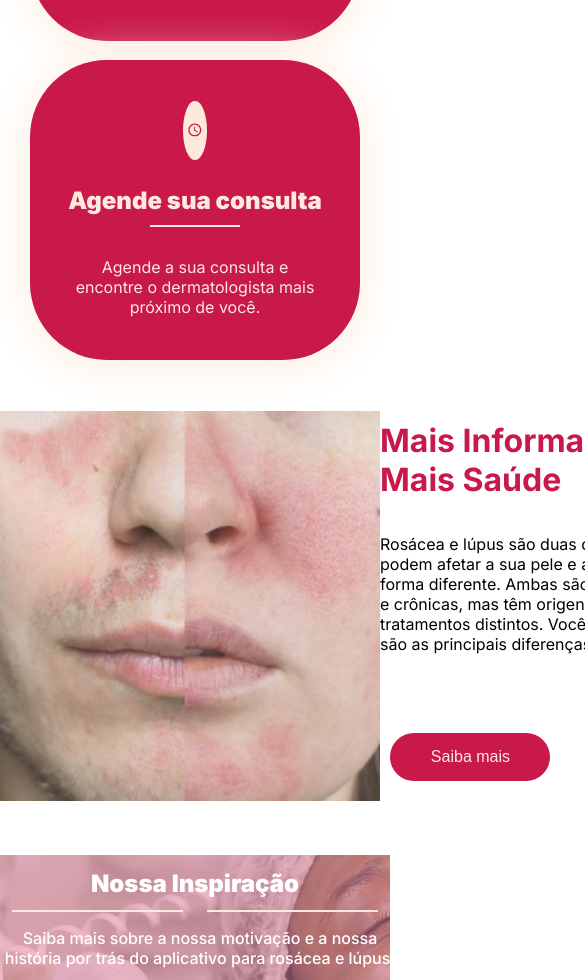
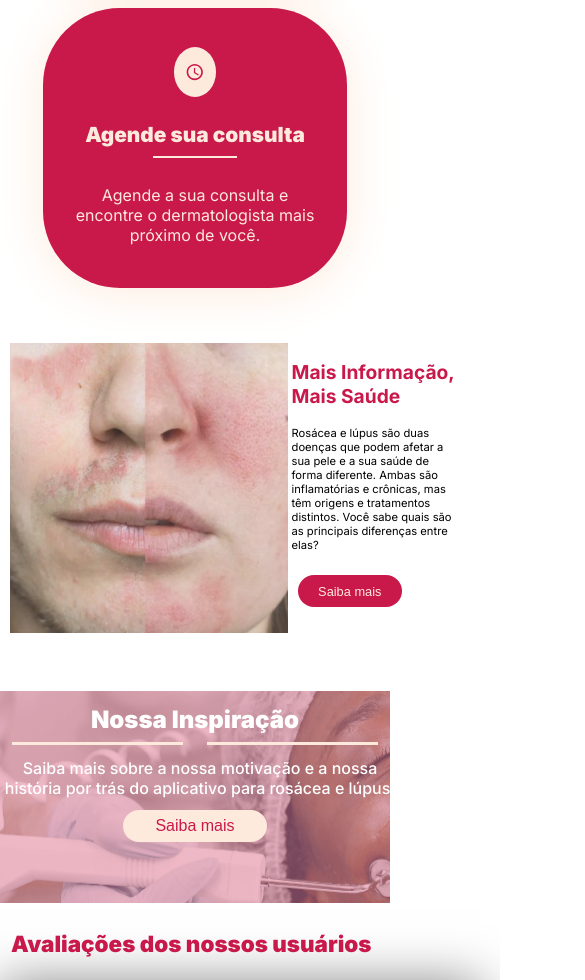
Before and after one commit to Rennan-Ferreira/dermAid-global, a Next.js app: page / in a window 390 px wide. Shown: the part 1020-2000 px from the top of the page, 585 px wide, since content can reach past the window. Built offline with nearby package versions, Linux system fonts and the light colour scheme.

Commit message:
home responsive até 490px

```diff
--- a/src/styles/home.module.css
+++ b/src/styles/home.module.css
@@ -590,9 +590,8 @@
 
 
     .circulo{
-        margin: 10% auto 0 auto;
-        width: 6vw;
-        height: 7vh;
+        width: 8vw;
+        height: 6vh;
         border-radius: 50%;
     }
 
@@ -638,59 +637,47 @@
     }
 
     .sublinhado2{
-        margin: 3% 3% 0 3%;
+        margin: 2% 3% 0 3%;
         width: 12rem;
         height: 0.1775rem;
     }
 
     .sectionInspiracao p{
         font-size: 1rem;
-        margin-top: 4%;
+        margin-top: 3.5%;
     }
 
     .sectionInspiracao button{
-        width: 15.625rem;
-        height: 3.125rem;
-        font-size: 1.5rem;
-        margin-top: 4.5%;
+        width: 9rem;
+        height: 2rem;
+        font-size: 1rem;
+        margin-top: 3%;
     }
 
     .sectionAvaliacoes{
-        margin-top: 8%;
+        margin-top: 7%;
     }
 
     .sectionAvaliacoes h2{
         margin: auto;
-        width: 41.125rem;
-        color: #C9184A;
-        font-family: Rounded Mplus 1c;
-        font-size: 2.5rem;                                      /* font para importar */
-        font-style: normal;
-        font-weight: 900;
-        line-height: normal;
+        width: 32.4rem;
+        font-size: 2rem;
     }
 
     .blocoAvaliacao{
-        width: 62.5rem;
+        width: 40rem;
         height: 21.875rem;
         margin: 6% auto 0 auto;
-        padding: 2.5% 4%;
-        background: #FFF;
-        box-shadow: 0px 4px 50px 0px rgba(0, 0, 0, 0.50);
+        padding: 4% 4%;
     }
 
     .conteudoAvaliacoes p{
-        width: 55.4375rem;
-        color: #C9184A;
-        font-family: Rounded Mplus 1c;
-        font-size: 1.5rem;                                  /* font para importar */
-        font-style: normal;
-        font-weight: 400;
-        line-height: normal;
+        width: 37rem;
+        font-size: 1.2rem;
     }
 
     .perfilAvaliador{
-        margin-top: 5%;
+        margin-top: 7%;
         display: flex;
     }
 
@@ -699,63 +686,230 @@
     }
 
     .infoAvaliador h6{
-        color: #000;
-        font-family: Rounded Mplus 1c Bold;
         font-size: 1.12rem;
-        font-style: normal;                                             /* font para importar */
-        font-weight: 700;
-        line-height: normal;
     }
 
     .infoAvaliador p{
-        color: rgba(201, 24, 74, 0.67);
-        font-family: Rounded Mplus 1c;
         font-size: 0.98rem;
-        font-style: normal;                                             /* font para importar */
-        font-weight: 400;
-        line-height: normal;
+    }
+}
+
+@media (max-width: 730px) {
+    .faixaRosa{
+        height: 2.4rem;
+    }
+
+    .Apps{
+        padding-top: 1.5%;
+        width: 20rem;
+    }
+
+    .circulo{
+        width: 8vw;
+        height: 6vh;
+    }
+
+    .sectionInfos{
+        padding: 2%;
+    }
+
+    .textInfo h2{
+        width: 15rem;
+        font-size: 1.5rem;
+        margin-top: 10%;
+    }
+
+    .textInfo p{
+        font-size: 0.7rem;
+        margin-top: 10%;
+        width: 15rem;
+        height: 7rem;
+    }
+
+    .textInfo button{
+        width: 8rem;
+        height: 2.5rem;
+        font-size: 1rem;
+        margin: 5% 0 0 3%;
+    }
+
+    .imgInfo{
+        width: 330px;
+        height: 340px;
+        padding-left: 3%;
+    }
+}
+
+@media (max-width: 650px){
+    .Apps{
+        padding-top: 2%;
+        width: 19rem;
+        height: 17.5rem;
+    }
+
+    .Apps h5{
+        margin-top: 8%;
+        margin-bottom: 3%;
+        font-size: 1.3rem;
+    }
+
+    .Apps p{
+        margin: 9% auto 0 auto;
+        text-align: center;
+        font-size: 1rem;
+        width: 15.5625rem;
+    }
+
+    .sublinhado{
+        width: 5.2rem;
+        height: 0.125rem;
+    }
+
+
+    .circulo{
+        margin: 10% auto 0 auto;
+        width: 8.8vw;
+        height: 6vh;
+    }
+
+    .imgInfo{
+        padding-left: 1%;
+    }
+
+    .sectionAvaliacoes h2{
+        width: 26rem;
+        font-size: 1.6rem;
+    }
+
+    .blocoAvaliacao{
+        width: 35rem;
+        height: 17rem;
+        margin: 6% auto 0 auto;
+        padding: 3% 3%;
+    }
+
+    .conteudoAvaliacoes p{
+        width: 33rem;
+        font-size: 1rem;
     }
 
     .footer{
-        background-color: #FDEADC;
-        margin-top: 12%;
-        width: 100%;
-        height: 25rem;
+        height: 20rem;
+    }
+}
+
+@media (max-width: 600px) {
+
+    .sectionInfos{
+        padding: 1%;
     }
 
-    .conteudoFooter{
-        margin-left: 5%;
+    .textInfo h2{
+        width: 13rem;
+        font-size: 1.2rem;
+        margin-top: 15%;
     }
 
-    .imgFooter{
-        margin-top: 3%;
+    .textInfo p{
+        font-size: 0.7rem;
+        margin-top: 10%;
+        width: 13rem;
+        height: 7rem;
     }
 
-    .sublinhadoFooter{
-        width: 12.5rem;
-        height: 0.125rem;
-        margin-top: 3%;
-        background-color: #C9184A;
+    .textInfo button{
+        width: 6.5rem;
+        height: 2rem;
+        font-size: 0.8rem;
+        margin: 6% 0 0 3%;
     }
 
-    .conteudoFooter h4{
-        color: #000;
-        font-family: Rounded Mplus 1c;
-        font-size: 1.5rem;
-        font-style: normal;
-        font-weight: 500;                                   /* font para importar */
-        margin: 3% 0 2.5% 0;
-        line-height: normal;
+    .imgInfo{
+        width: 310px;
+        height: 320px;
+        padding-left: 1%;
     }
 
-    .conteudoFooter p{
-        color: #C9184A;
-        font-family: Rounded Mplus 1c;
-        font-size: 1rem;                                    /* font para importar */
-        font-style: normal;
-        font-weight: 500;
-        line-height: normal;
+    .sectionAvaliacoes h2{
+        width: 23rem;
+        font-size: 1.4rem;
+    }
+
+    .blocoAvaliacao{
+        width: 30rem;
+        height: 15rem;
+        margin: 6% auto 0 auto;
+        padding: 4% 4%;
+    }
+
+    .conteudoAvaliacoes p{
+        width: 27rem;
+        font-size: 0.8rem;
+    }
+
+    .perfilAvaliador{
+        margin-top: 7%;
+    }
+
+    .infoAvaliador h6{
+        font-size: 0.9rem;
+    }
+
+    .infoAvaliador p{
+        font-size: 0.8rem;
+    }
+
+    .imgAvaliacao{
+        width: 60px;
+        height: 60px;
+    }
+
+@media (max-width: 540px) {
+
+    .circulo{
+        width: 11vw;
+        height: 6vh;
+    }
+
+    .circulo svg{
+        width: 5vw;
+        height: 5vh;
+    }
+
+    .sectionInfos{
+        padding: 1%;
+    }
+
+    .textInfo{
+        margin-left: 2%;
+    }
+
+    .textInfo h2{
+        width: 13rem;
+        font-size: 1.2rem;
+        margin-top: 8%;
+    }
+
+    .textInfo p{
+        font-size: 0.7rem;
+        margin-top: 9%;
+        width: 10rem;
+        height: 8rem;
+    }
+
+    .textInfo button{
+        width: 6.5rem;
+        height: 2rem;
+        font-size: 0.8rem;
+        margin: 10% 0 0 3%;
+    }
+
+    .imgInfo{
+        width: 280px;
+        height: 290px;
     }
 }
 
 }
+
+}
```
